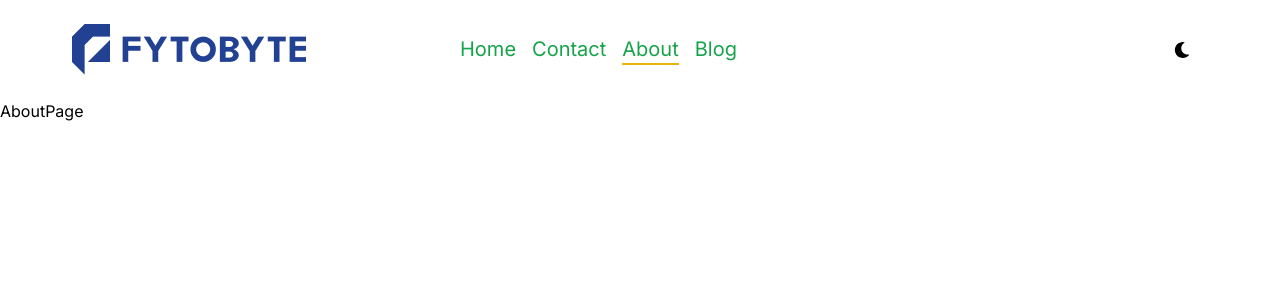
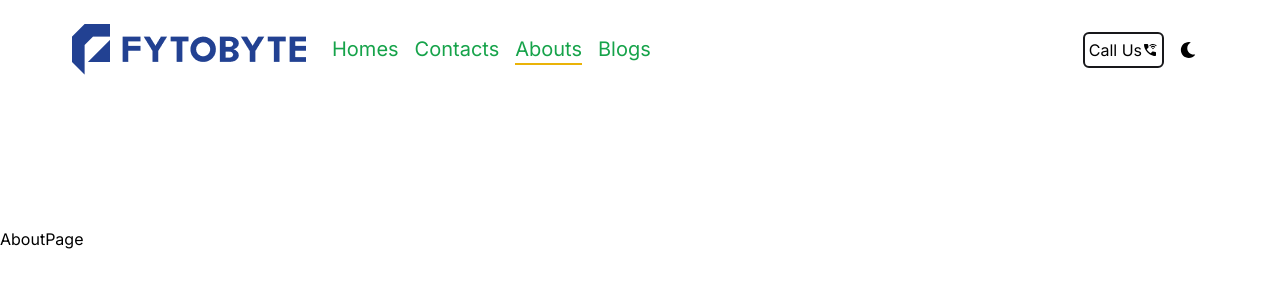
Before and after one commit to tofail-ahmed/fytobyte, a Next.js app: page /about in a window 1280 px wide. Shown: the top 300 px of the page. Built offline with nearby package versions, Linux system fonts and the light colour scheme.

Commit message:
Service added

```diff
--- a/package.json
+++ b/package.json
@@ -9,10 +9,14 @@
     "lint": "next lint"
   },
   "dependencies": {
+    "@reduxjs/toolkit": "^2.2.3",
     "next": "14.2.3",
     "react": "^18",
     "react-dom": "^18",
-    "react-icons": "^5.2.0"
+    "react-icons": "^5.2.0",
+    "react-redux": "^9.1.2",
+    "redux": "^5.0.1",
+    "redux-persist": "^6.0.0"
   },
   "devDependencies": {
     "@types/node": "20.12.8",
--- a/src/app/about/page.jsx
+++ b/src/app/about/page.jsx
@@ -2,7 +2,9 @@ import React from 'react'
 
 const AboutPage = () => {
   return (
-    <div>AboutPage</div>
+    <div className=''>
+      <h1 className='pt-32'>AboutPage</h1>
+    </div>
   )
 }
 
--- a/src/app/components/navbar/NavItem.jsx
+++ /dev/null
@@ -1,135 +0,0 @@
-"use client"
-import Link from 'next/link';
-import { usePathname } from 'next/navigation';
-import React from 'react';
-
-const NavItem = () => {
-      const pathName=usePathname();
-      return (
-            <div className="flex justify-around items-center">
-                  <Link
-          href="/"
-          className={`text-green-600 text-xl m-2 ${
-            pathName === "/" ?  "border-b-2 border-b-yellow-500" : ""
-          }`}
-        >
-          Home{" "}
-        </Link>
-        <Link
-          href="/contact"
-          className={`text-green-600 text-xl m-2 ${
-            pathName === "/contact" ? " border-b-2 border-b-yellow-500" : ""
-          }`}
-        >
-          Contact{" "}
-        </Link>
-        <Link
-          href="/about"
-          className={`text-green-600 text-xl m-2 ${
-            pathName === "/about" ? " border-b-2 border-b-yellow-500" : ""
-          }`}
-        >
-          About{" "}
-        </Link>
-        <Link
-          href="/blog"
-          className={`text-green-600 text-xl m-2 ${
-            pathName === "/blog" ? "border-b-2 border-b-yellow-500" : ""
-          }`}
-        >
-          Blog{" "}
-        </Link>
-            </div>
-      );
-};
-
-export default NavItem;
-
-
-
-
-
-{/* <div className="navbar bg-base-100">
-  <div className="navbar-start">
-    <div className="dropdown">
-      <div tabIndex={0} role="button" className="btn btn-ghost lg:hidden">
-        <svg xmlns="http://www.w3.org/2000/svg" className="h-5 w-5" fill="none" viewBox="0 0 24 24" stroke="currentColor"><path strokeLinecap="round" strokeLinejoin="round" strokeWidth="2" d="M4 6h16M4 12h8m-8 6h16" /></svg>
-      </div>
-      <ul tabIndex={0} className="menu menu-sm dropdown-content mt-3 z-[1] p-2 shadow bg-base-100 rounded-box w-52">
-      <Link
-          href="/"
-          className={`text-green-600 text-xl m-2 ${
-            pathName === "/" ?  "border-b-2 border-b-yellow-500" : ""
-          }`}
-        >
-          Home{" "}
-        </Link>
-        <Link
-          href="/contact"
-          className={`text-green-600 text-xl m-2 ${
-            pathName === "/contact" ? " border-b-2 border-b-yellow-500" : ""
-          }`}
-        >
-          Contact{" "}
-        </Link>
-        <Link
-          href="/about"
-          className={`text-green-600 text-xl m-2 ${
-            pathName === "/about" ? " border-b-2 border-b-yellow-500" : ""
-          }`}
-        >
-          About{" "}
-        </Link>
-        <Link
-          href="/blog"
-          className={`text-green-600 text-xl m-2 ${
-            pathName === "/blog" ? "border-b-2 border-b-yellow-500" : ""
-          }`}
-        >
-          Blog{" "}
-        </Link>
-      </ul>
-    </div>
-    <a className="btn btn-ghost text-xl">daisyUI</a>
-  </div>
-  <div className="navbar-center hidden lg:flex">
-    <ul className="menu menu-horizontal px-1">
-    <Link
-          href="/"
-          className={`text-green-600 text-xl m-2 ${
-            pathName === "/" ?  "border-b-2 border-b-yellow-500" : ""
-          }`}
-        >
-          Home{" "}
-        </Link>
-        <Link
-          href="/contact"
-          className={`text-green-600 text-xl m-2 ${
-            pathName === "/contact" ? " border-b-2 border-b-yellow-500" : ""
-          }`}
-        >
-          Contact{" "}
-        </Link>
-        <Link
-          href="/about"
-          className={`text-green-600 text-xl m-2 ${
-            pathName === "/about" ? " border-b-2 border-b-yellow-500" : ""
-          }`}
-        >
-          About{" "}
-        </Link>
-        <Link
-          href="/blog"
-          className={`text-green-600 text-xl m-2 ${
-            pathName === "/blog" ? "border-b-2 border-b-yellow-500" : ""
-          }`}
-        >
-          Blog{" "}
-        </Link>
-    </ul>
-  </div>
-  <div className="navbar-end">
-  {dark? <button onClick={toggleMood}> <MdSunny /></button>:
-            <button onClick={toggleMood}> <FaMoon /></button>}
-  </div>
-</div> */}
--- a/src/app/components/navbar/Navbar.jsx
+++ b/src/app/components/navbar/Navbar.jsx
@@ -6,14 +6,16 @@ import { MdSunny } from "react-icons/md";
 import logo from "../../../../public/assets/logo1.png";
 import Link from "next/link";
 import { usePathname } from "next/navigation";
-import NavItem from "./navItem";
+import { MdWifiCalling3 } from "react-icons/md";
+
+
 
 const Navbar = ({ dark, setDark }) => {
+  const pathName = usePathname();
+
   const toggleMood = () => {
     setDark((prevDark) => !prevDark);
   };
-  const pathName = usePathname();
-  const mode = "dark";
   return (
     <div className="navbar relative backdrop-blur-xl rounded-xl flex justify-between items-center p-2 z-50">
       <div className="navbar-start">
@@ -37,79 +39,57 @@ const Navbar = ({ dark, setDark }) => {
               />
             </svg>
           </div>
+
           <ul className="menu menu-sm dropdown-content mt-3 me-6 z-[1] p-2 shadow bg-base-100 rounded-box w-auto">
+            {[
+              { href: "/", label: "Home" },
+              { href: "/contact", label: "Contact" },
+              { href: "/about", label: "About" },
+              { href: "/blog", label: "Blog" },
+            ].map((item, index) => (
               <Link
-              href="/"
+                key={index}
+                href={item.href}
                 className={`text-green-600 text-xl m-2 ${
-                pathName === "/" ? "border-b-2 border-b-yellow-500" : ""
+                  pathName === item.href ? "border-b-2 border-b-yellow-500" : ""
                 }`}
               >
-              Home{" "}
+                {item.label}
               </Link>
-            <Link
-              href="/contact"
-              className={`text-green-600 text-xl m-2 ${
-                pathName === "/contact" ? " border-b-2 border-b-yellow-500" : ""
-              }`}
-            >
-              Contact{" "}
-            </Link>
-            <Link
-              href="/about"
-              className={`text-green-600 text-xl m-2 ${
-                pathName === "/about" ? " border-b-2 border-b-yellow-500" : ""
-              }`}
-            >
-              About{" "}
-            </Link>
-            <Link
-              href="/blog"
-              className={`text-green-600 text-xl m-2 ${
-                pathName === "/blog" ? "border-b-2 border-b-yellow-500" : ""
-              }`}
-            >
-              Blog{" "}
-            </Link>
+            ))}
           </ul>
         </div>
       </div>
-      <div className="navbar-center hidden lg:flex absolute lg:left-[30vw]">
+      <div className="navbar-center hidden lg:flex absolute lg:left-[20vw]">
+
         <ul className="menu menu-horizontal px-1">
+  {[
+    { href: "/", label: "Home" },
+    { href: "/contact", label: "Contact" },
+    { href: "/about", label: "About" },
+    { href: "/blog", label: "Blog" }
+  ].map((item, index) => (
     <Link
-            href="/"
+      key={index}
+      href={item.href}
       className={`text-green-600 text-xl m-2 ${
-              pathName === "/" ? "border-b-2 border-b-yellow-500" : ""
+        pathName === item.href ? "border-b-2 border-b-yellow-500" : ""
       }`}
     >
-            Home{" "}
+      {item.label}s
     </Link>
-          <Link
-            href="/contact"
-            className={`text-green-600 text-xl m-2 ${
-              pathName === "/contact" ? " border-b-2 border-b-yellow-500" : ""
-            }`}
-          >
-            Contact{" "}
-          </Link>
-          <Link
-            href="/about"
-            className={`text-green-600 text-xl m-2 ${
-              pathName === "/about" ? " border-b-2 border-b-yellow-500" : ""
-            }`}
-          >
-            About
-          </Link>
-          <Link
-            href="/blog"
-            className={`text-green-600 text-xl m-2 ${
-              pathName === "/blog" ? "border-b-2 border-b-yellow-500" : ""
-            }`}
-          >
-            Blog{" "}
-          </Link>
+  ))}
 </ul>
+
+
       </div>
-      <div className="navbar-end flex items-center absolute lg:right-[2vw] right-[20vw]">
+      <div className="navbar-end flex items-center absolute lg:right-[20px] right-[20vw] gap-4">
+      <button className="flex justify-center items-center rounded-md border-2 border-zinc-900 p-1 ">
+<h1>
+  Call Us
+</h1>
+<MdWifiCalling3 />
+</button>
         {dark ? (
           <button onClick={toggleMood}>
             <MdSunny />
--- /dev/null
+++ b/src/app/components/navbar/Service/Service.jsx
@@ -0,0 +1,12 @@
+import React from 'react';
+
+const Service = () => {
+      return (
+            <div className="pt-32 mt-32 lg:mt-64">
+                  <hr/>
+                  <h1>Service Page</h1>
+            </div>
+      );
+};
+
+export default Service;
--- a/src/app/layout.js
+++ b/src/app/layout.js
@@ -1,8 +1,8 @@
-"use client"
-// globals.css
+"use client";
 import { Inter } from "next/font/google";
 import "./globals.css";
 import Navbar from "./components/navbar/Navbar";
+
 import { useState } from "react";
 
 const inter = Inter({ subsets: ["latin"] });
@@ -13,17 +13,24 @@ const inter = Inter({ subsets: ["latin"] });
 };
 
 export default function RootLayout({ children }) {
-  const [dark,setDark]=useState(false);
+  // const darkMode = useSelector((state) => state.theme.darkMode); // removed useState and used useSelector directly
+const [dark,setDark]=useState(false)
   return (
+
       <html lang="en">
         <body className={inter.className}>
-       <div className={`${dark?"text-white bg-black":"text-black bg-white"} overflow-x-hidden min-h-screen `}>
+          <div
+            className={`${
+              dark ? "text-white bg-black" : "text-black bg-white"
+            } overflow-x-hidden min-h-screen `}
+          >
             <div className="w-[90vw] mx-auto py-4">
-          <Navbar dark={dark} setDark={setDark}/>
+              <Navbar dark={dark} setDark={setDark} />
             </div>
             {children}
           </div>
         </body>
       </html>
+
   );
 }
```
Also changed, not shown: src/app/page.js (+34 -9 lines), public/assets/logo.png (deleted), 1 other file (tests, documents, lock files or other folders). Lines whose indentation alone changed are shown as unchanged.
